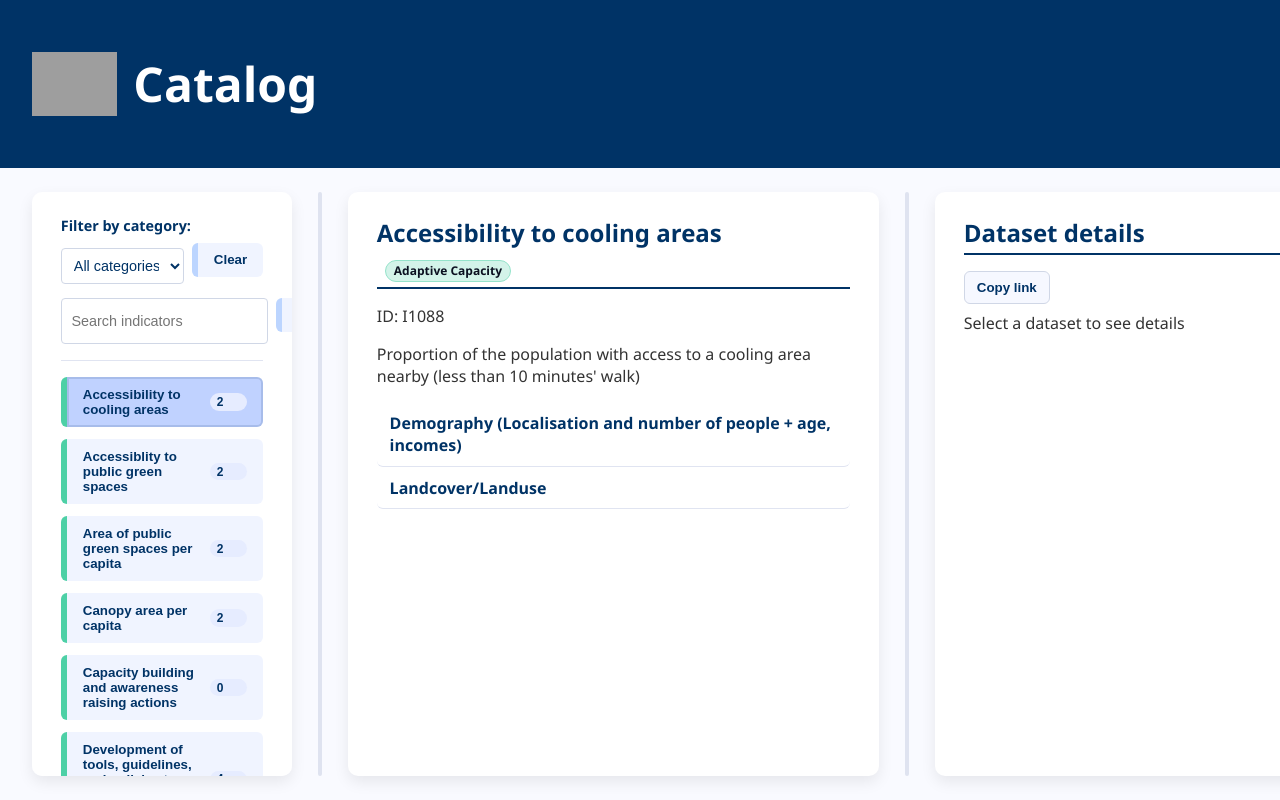
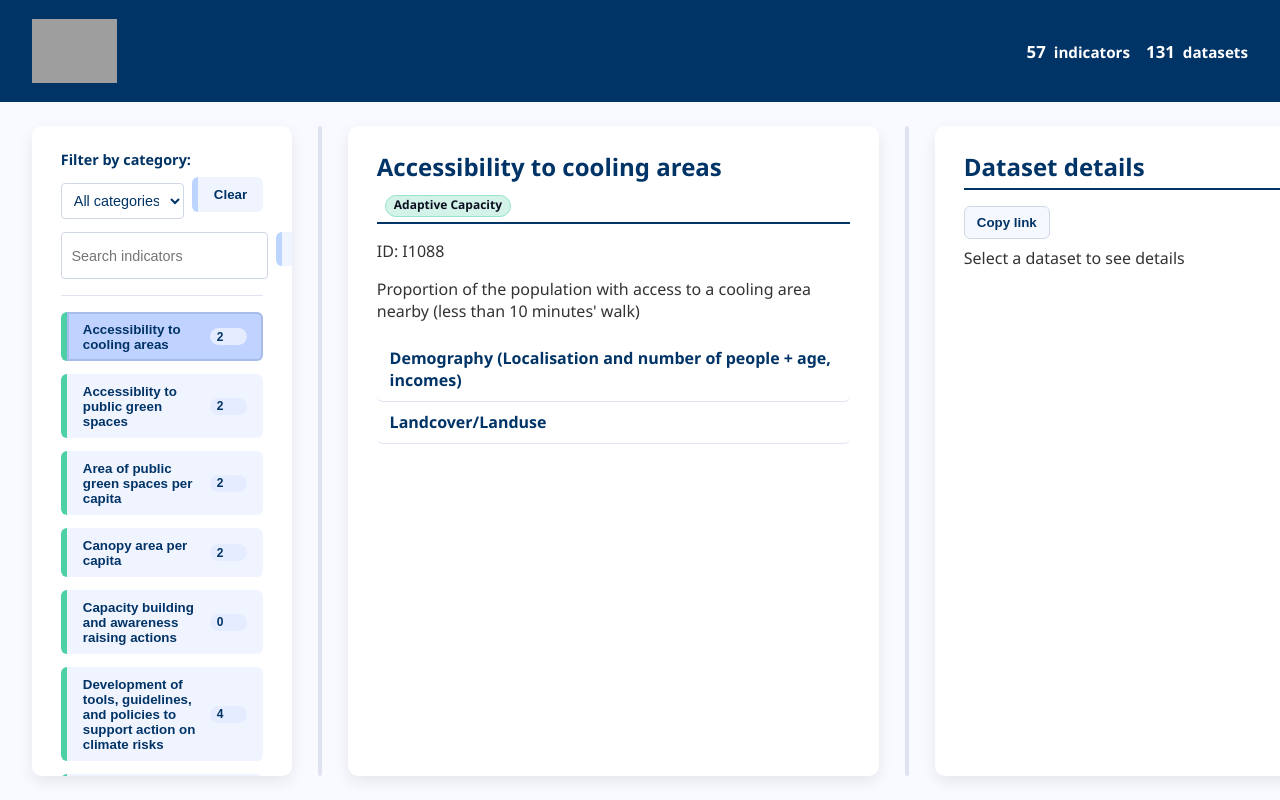
Before and after one commit to valorada/dashboard, a plain HTML site: page docs/index.html in a window 1280 px wide. Drawn offline with Linux system fonts and the light colour scheme; grey boxes are pictures that could not be loaded.

Commit message:
added counter

```diff
--- a/docs/index.html
+++ b/docs/index.html
@@ -11,7 +11,10 @@
 <body>
   <header>
     <img src="https://raw.githubusercontent.com/valorada/.github/main/images/VALORADA-picto%2Blogo%2Bbaseline.png" alt="VALORADA Logo" id="logo" />
-    <h1>Catalog</h1>
+    <div id="header-stats" aria-live="polite" title="Counts reflect current filters">
+      <span class="stat"><strong id="stat-indicators">0</strong> indicators</span>
+      <span class="stat"><strong id="stat-datasets">0</strong> datasets</span>
+    </div>
   </header>
 
   <noscript>
--- a/docs/script.js
+++ b/docs/script.js
@@ -12,6 +12,8 @@ const indicatorDescEl = document.getElementById('indicator-description');
 const datasetDetailsEl = document.getElementById('details-content');
 const copyLinkBtn = document.getElementById('copy-link-btn');
 const liveRegion = document.getElementById('live-region');
+const statIndicatorsEl = document.getElementById('stat-indicators');
+const statDatasetsEl = document.getElementById('stat-datasets');
 
 let catalog = [];
 let selectedIndicatorId = null;
@@ -160,6 +162,9 @@ function renderCategoryFilter() {
     };
     clearSearchBtn.disabled = !searchQuery;
   }
+
+  // Initial stats update after filter wiring
+  updateHeaderStats();
 }
 
 function getFilteredIndicators() {
@@ -178,6 +183,9 @@ function getFilteredIndicators() {
 function renderIndicators() {
   indicatorButtonsEl.innerHTML = '';
   const filteredIndicators = getFilteredIndicators();
+
+  // Update header stats on each render
+  updateHeaderStats(filteredIndicators);
 
   if (filteredIndicators.length === 0) {
     indicatorButtonsEl.innerHTML = '<p>No indicators found.</p>';
@@ -218,6 +226,15 @@ function renderIndicators() {
   if (!filteredIndicators.find(i => i.id === selectedIndicatorId)) {
     renderDatasets(filteredIndicators[0]);
   }
+}
+
+function updateHeaderStats(filtered = null) {
+  if (!statIndicatorsEl || !statDatasetsEl) return;
+  const list = filtered || getFilteredIndicators();
+  const indicatorCount = list.length;
+  const datasetCount = list.reduce((acc, ind) => acc + (ind.datasets ? ind.datasets.length : 0), 0);
+  statIndicatorsEl.textContent = String(indicatorCount);
+  statDatasetsEl.textContent = String(datasetCount);
 }
 
 function updateHash() {
--- a/docs/style.css
+++ b/docs/style.css
@@ -26,6 +26,20 @@ header {
 #logo {
   height: 64px; /* more compact header */
   width: auto;
+}
+
+/* Header stats */
+#header-stats {
+  margin-left: auto;
+  display: flex;
+  gap: 1rem;
+  align-items: baseline;
+  font-size: 0.95rem;
+}
+
+#header-stats .stat strong {
+  font-size: 1.05rem;
+  margin-right: 0.25rem;
 }
 
 /* Dashboard container */
```
